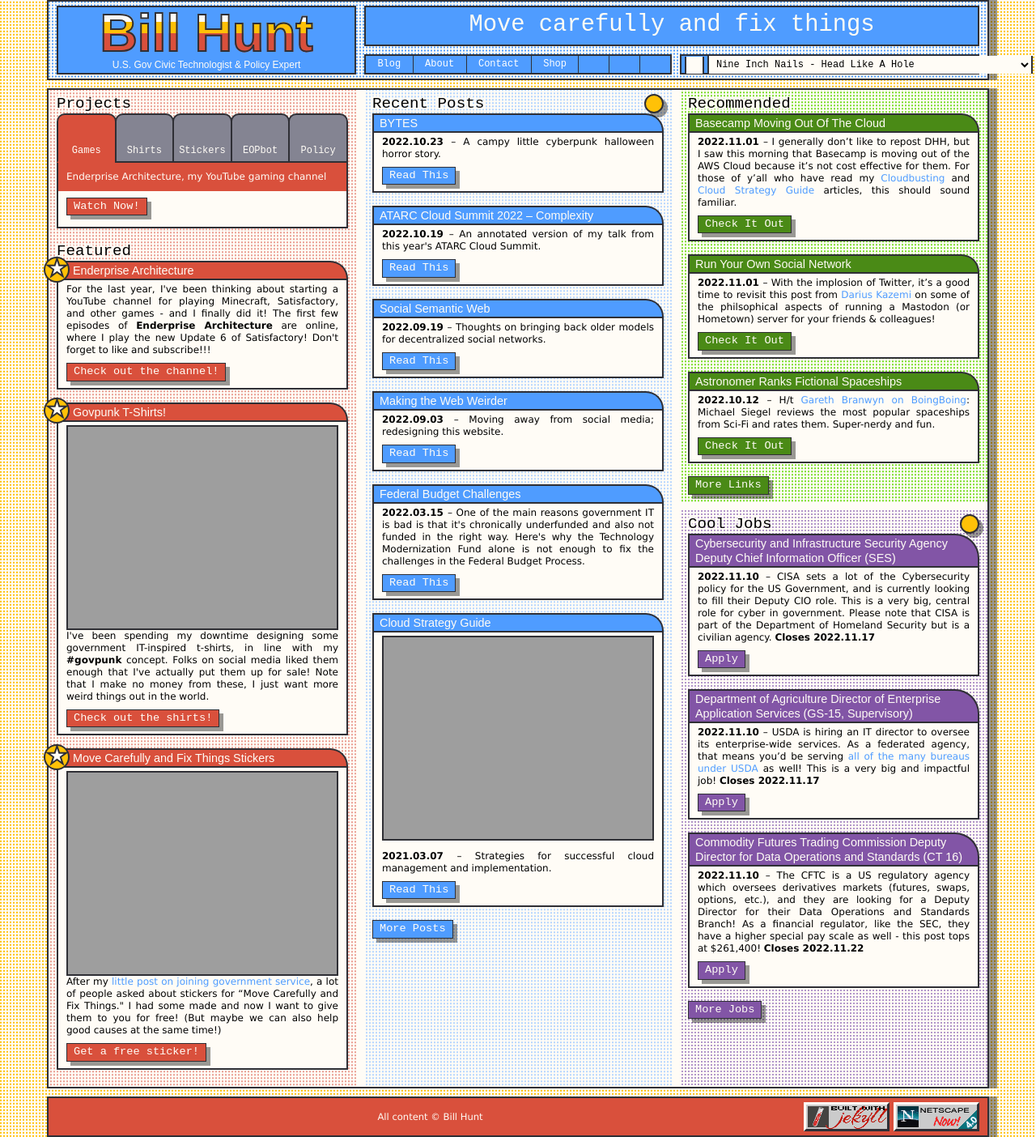
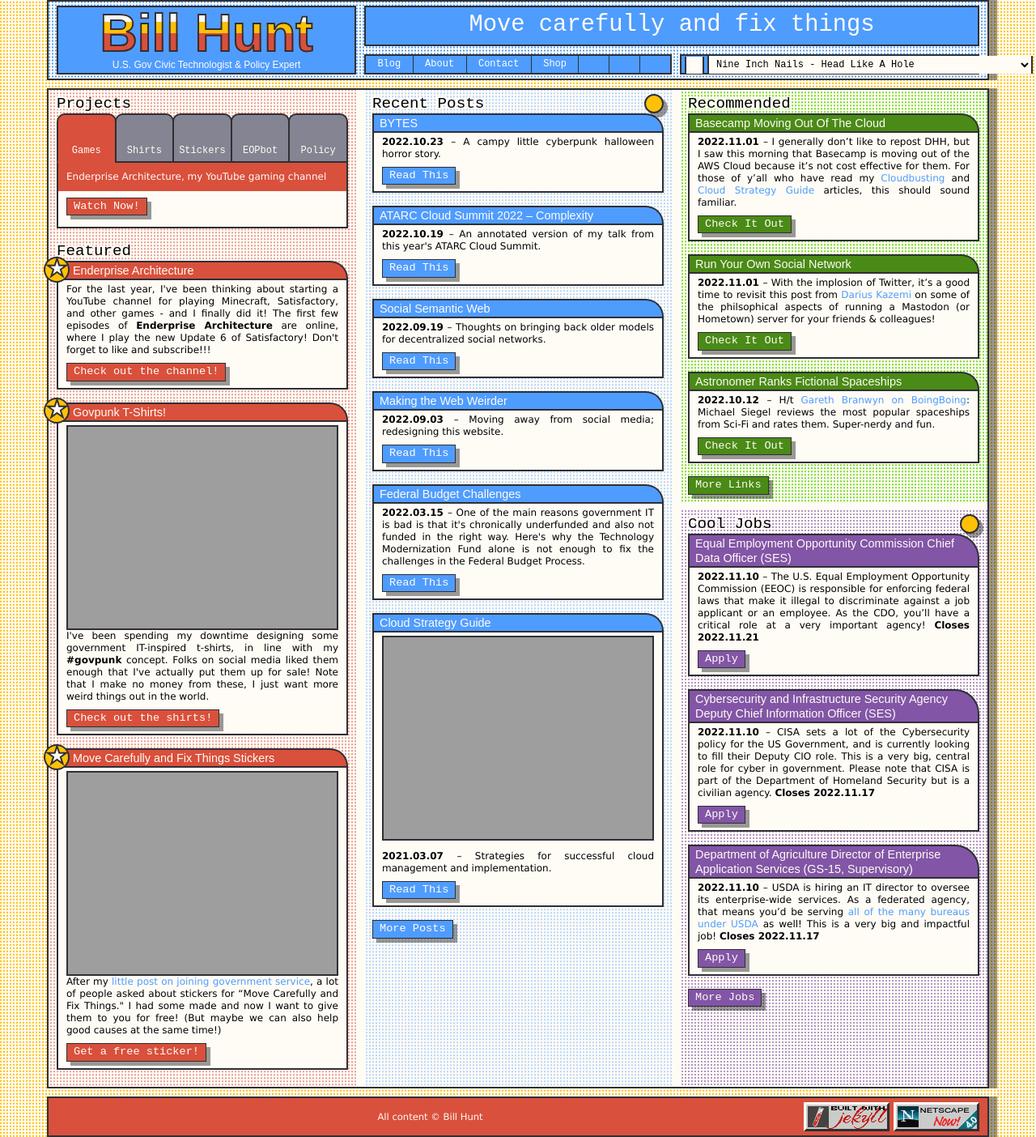
Before and after one commit to krusynth/billhunt.dev, a Jekyll site: the page built from index.md, in a window 1280 px wide. Shown: the whole page at 81% size. Built offline with Jekyll 4.4.1, drawn with Linux system fonts in a browser that asks for light colours; some web fonts are replaced.

Commit message:
Update jobs.

```diff
--- a/_data/jobs.yml
+++ b/_data/jobs.yml
@@ -1,3 +1,9 @@
+- title: Equal Employment Opportunity Commission Chief Data Officer (SES)
+  url: https://www.usajobs.gov/job/684837600
+  date: 2022-11-10
+  closes: 2022-11-21
+  content: The U.S. Equal Employment Opportunity Commission (EEOC) is responsible for enforcing federal laws that make it illegal to discriminate against a job applicant or an employee. As the CDO, you'll have a critical role at a very important agency!
+
 - title: Cybersecurity and Infrastructure Security Agency Deputy Chief Information Officer (SES)
   url: https://www.usajobs.gov/job/685927200
   date: 2022-11-10
```
